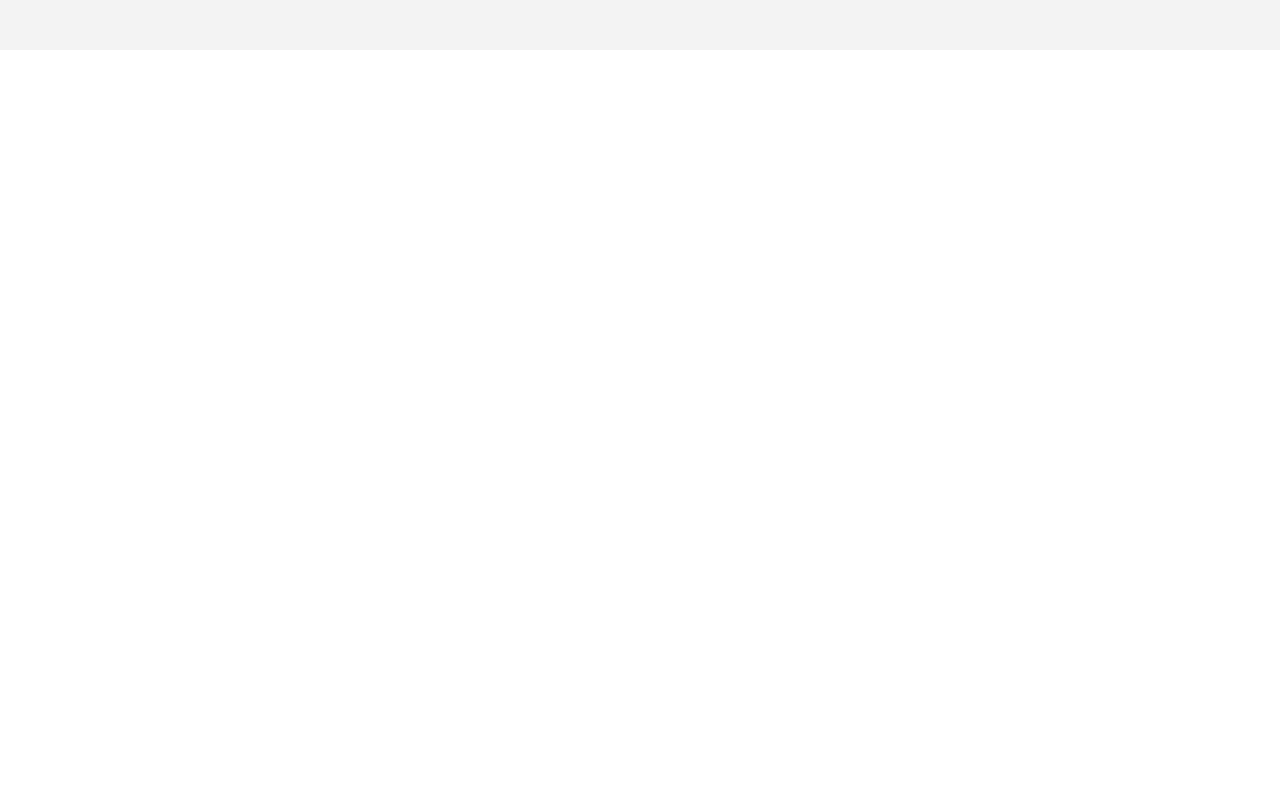
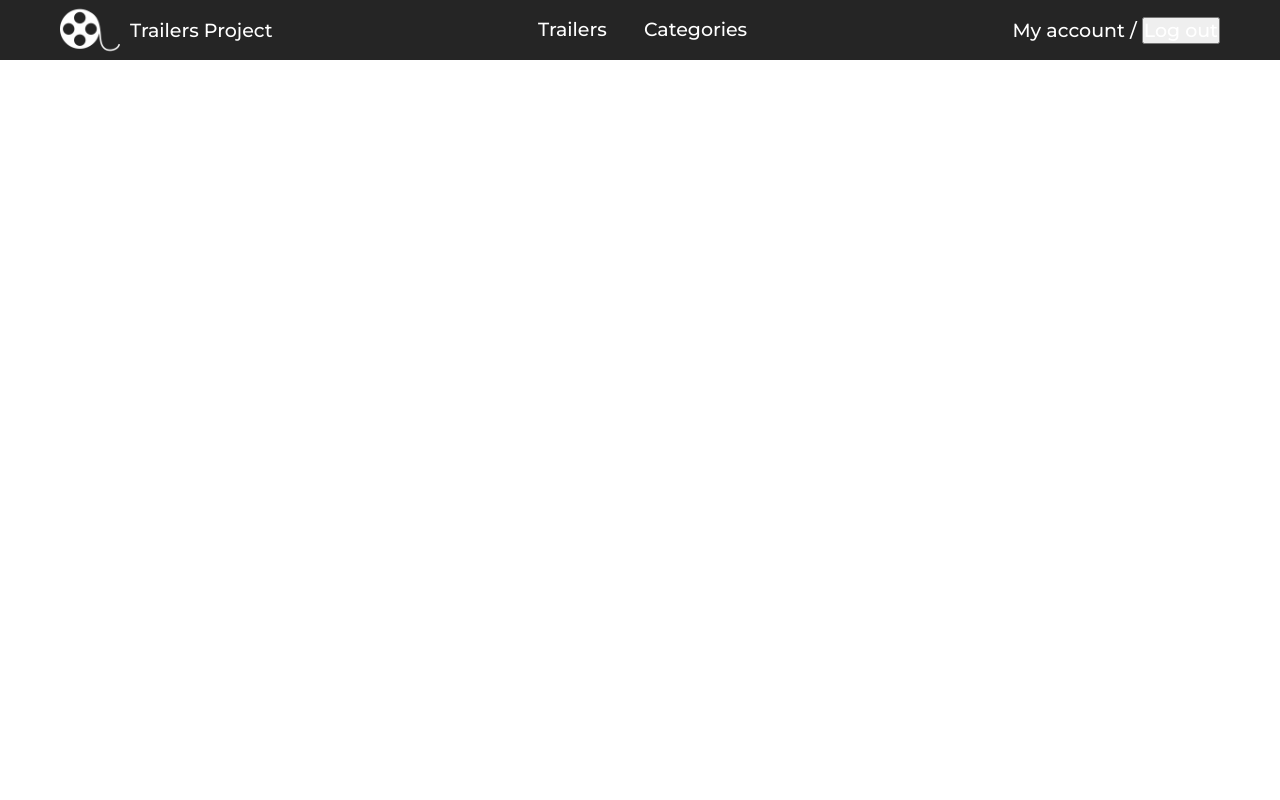
Before and after one commit to YsaacAndujar/Trailers_API_Django_Rest_Framework, a Django app: page / in a window 1280 px wide. Before the commit the page is empty. Run offline with Django 4.2, Linux system fonts and the light colour scheme.

Commit message:
Base html almost done

```diff
--- a/APP/trailersProject/static/css/base.css
+++ b/APP/trailersProject/static/css/base.css
@@ -1,19 +1,88 @@
+@import url('https://fonts.googleapis.com/css2?family=Montserrat:wght@500&display=swap');
 :root {
-    --gray: rgb(243, 243, 243);
+    --gray: rgb(37, 37, 37);
+    --black: #0e0e0e;
 }
 
 *{
+    box-sizing: border-box;
     margin: 0;
     padding: 0;
+    font-family: "Montserrat", sans-serif;
 }
 
-html,body{
-    height: 100%;
-    font-family: Arial, sans-serif;
+.logo-container a{
+    display: flex;
+    align-items: center;
 }
 
-.navBar{
+.logo{
+    -webkit-filter: invert(100%);
+    filter: invert(100%);
+    height: 60px;
+    margin-right: 10px;
+}
+
+header *{
+    font-weight: 500;
+    font-size: 19px;
+    color: white;
+    text-decoration: none;
+
+}
+
+nav{
     background-color: var(--gray);
-    width: 100%;
-    height: 50px;
+    display: flex;
+    justify-content: space-between;
+    padding: 0 60px;
+
 }
+
+.nav-account{
+    display: flex;
+    align-items: center;
+}
+nav ul{
+    padding: 0%;
+    margin: 0%;
+    float: inherit;
+}
+
+nav ul li{
+    padding: 10px 1px;
+    transition: all 0.3s ease 0s;
+    height: 100%;
+
+    position: relative;
+    list-style: none;
+    display: inline-block;
+}
+
+nav ul li a{
+    position: relative;
+    padding: 0px 15px;
+    top:20%;
+}
+
+nav ul li:hover{
+    background-color: var(--black);
+}
+
+nav ul ul{
+    background-color:var(--gray);
+    position: absolute;
+    top: 60px;
+    display: none;
+}
+
+nav ul li:hover > ul{
+    display: block;
+}
+
+nav ul ul li{
+    width: 150px;
+    float: none;
+    display: list-item;
+    position: relative;
+}
--- a/APP/trailersProject/templates/base.html
+++ b/APP/trailersProject/templates/base.html
@@ -9,9 +9,37 @@
     <title>Trailers web</title>
 </head>
 <body>
-    <div class="navBar">
+    <header>
+        <nav>
+            <div class="logo-container">
+                <a href="#">
+                    <img class="logo"src="{% static 'images/logo.png' %}" alt="logo">
+                    <h1>Trailers Project</h1>
+                </a>
+            </div>
+            <ul class="nav-links">
+                <li>
+                    <a href="#">Trailers</a>
+                    <ul>
+                        <li><a href="#">Add</a></li>
+                        <li><a href="#">View all</a></li>
+                    </ul>
+                </li>
+                <li>
+                    <a href="#">Categories</a>
+                    <ul>
+                        <li><a href="#">Add</a></li>
+                        <li><a href="#">View all</a></li>
+                    </ul>
+                </li>
+            </ul>
+            <div class="nav-account">
+                <h1><a href="#">My account</a> / <a href="#"><button>Log out</button></a></h1>
+            </div>
+        </nav>
 
-    </div>
+    </header>
+
     {% block content %}
     {% endblock content %}
 
```
Also changed, not shown: APP/trailersProject/static/css/login.css (+8 -4 lines), APP/trailersProject/db.sqlite3, APP/trailersProject/static/images/logo.png (renamed from APP/trailersProject/static/images/imgbin_film-cinema-movie-projector-computer-icons-png.png).
